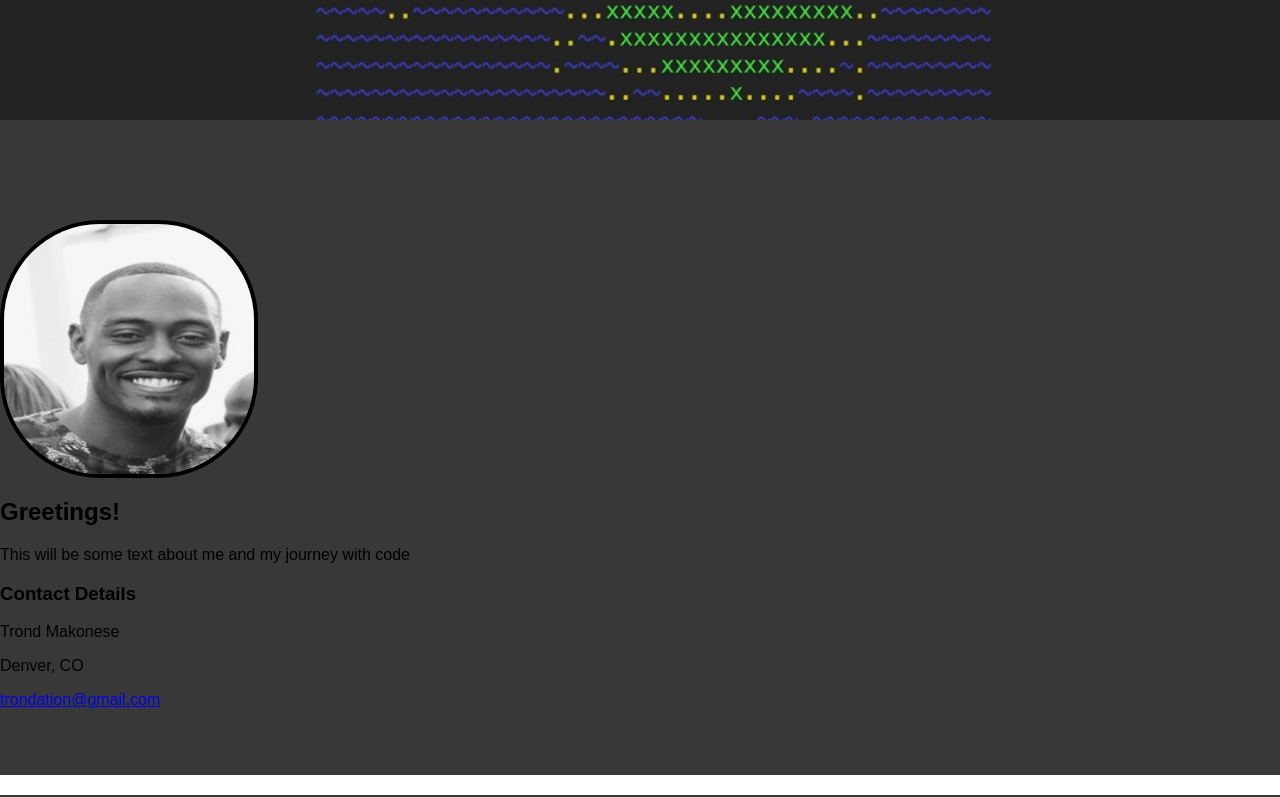
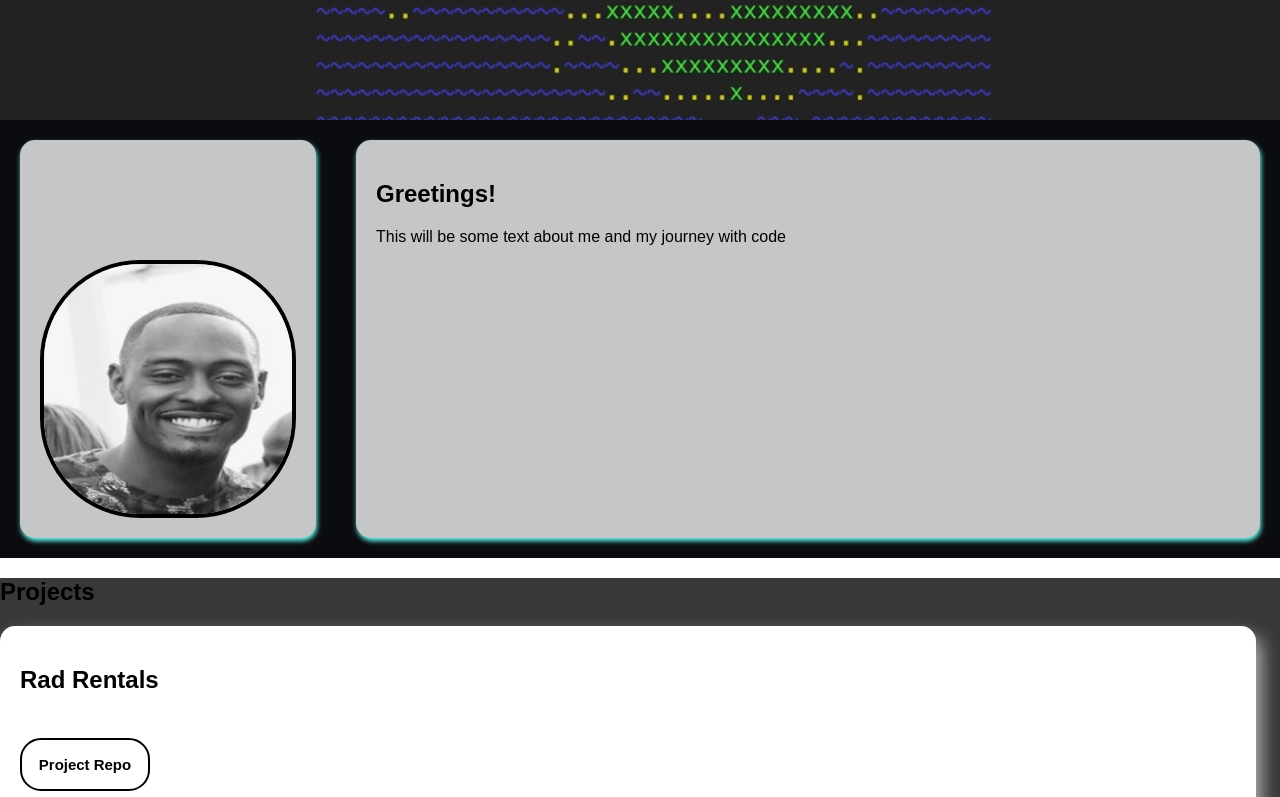
Before and after one commit to Trond240/Trond-s-Portfolio-Site, a React (Create React App) app: page / in a window 1280 px wide. Shown: the part 380-1177 px from the top of the page. Built offline with nearby package versions, Linux system fonts and the light colour scheme.

Commit message:
Minor updtae to css file.

```diff
--- a/src/about/about.css
+++ b/src/about/about.css
@@ -4,9 +4,25 @@
     /* justify-content: center; */
 }
 
-.about-section {
-    background-color: #383838;
+.image_div {
+    width: 20%;
+}
+
+.about_text_container {
+    width: 70%;
+}
+
+.about_section {
+    background-color: #0B0C10;
     flex-direction: row;
-    padding-bottom: 50px;
     width: 100%;
 }
+
+.about_text_container, .image_div {
+    background-color: #C5C6C7;
+    border-radius: 15px;
+    box-shadow: 1px 3px 5px #66FCF1;
+    padding: 20px;
+    justify-content: center;
+    margin: 20px;
+}
--- a/src/about/about.js
+++ b/src/about/about.js
@@ -5,7 +5,7 @@ import trondImage from '../image-of-trond.jpeg'
 
 export const About = () => {
     return (
-        <section className='about-section' id='about-section'>
+        <section className='about_section' id='About-section'>
             <div className='image_div'>
                 <img src={trondImage} alt="Photo of Trond" className="main_image"></img>
             </div>
@@ -13,12 +13,6 @@ export const About = () => {
                 <h2 className='about_text'>Greetings!</h2>
                 <p className='about_text'>This will be some text about me and my journey with code</p>
             </div>
-            <div className='contact_info'>
-                <h3>Contact Details</h3>
-                <p>Trond Makonese</p>
-                <p>Denver, CO</p>
-                <a rel="noopener noreferrer" aria-label="send email" href="mailto: trondation@gmail.com" target="_blank"><p class="about-text email-text">trondation@gmail.com</p></a>
-            </div>
         </section>
     )
 }
```
